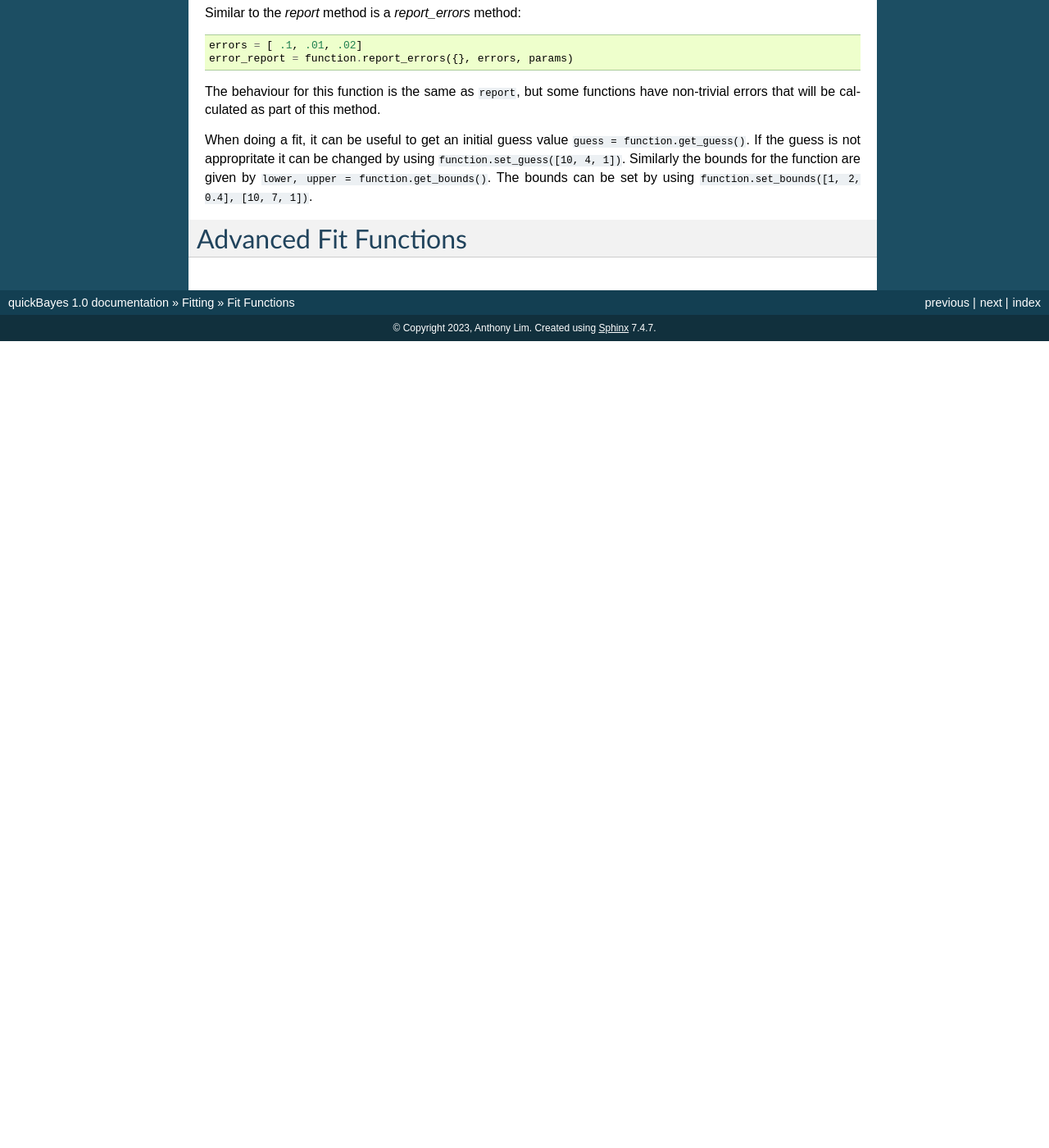
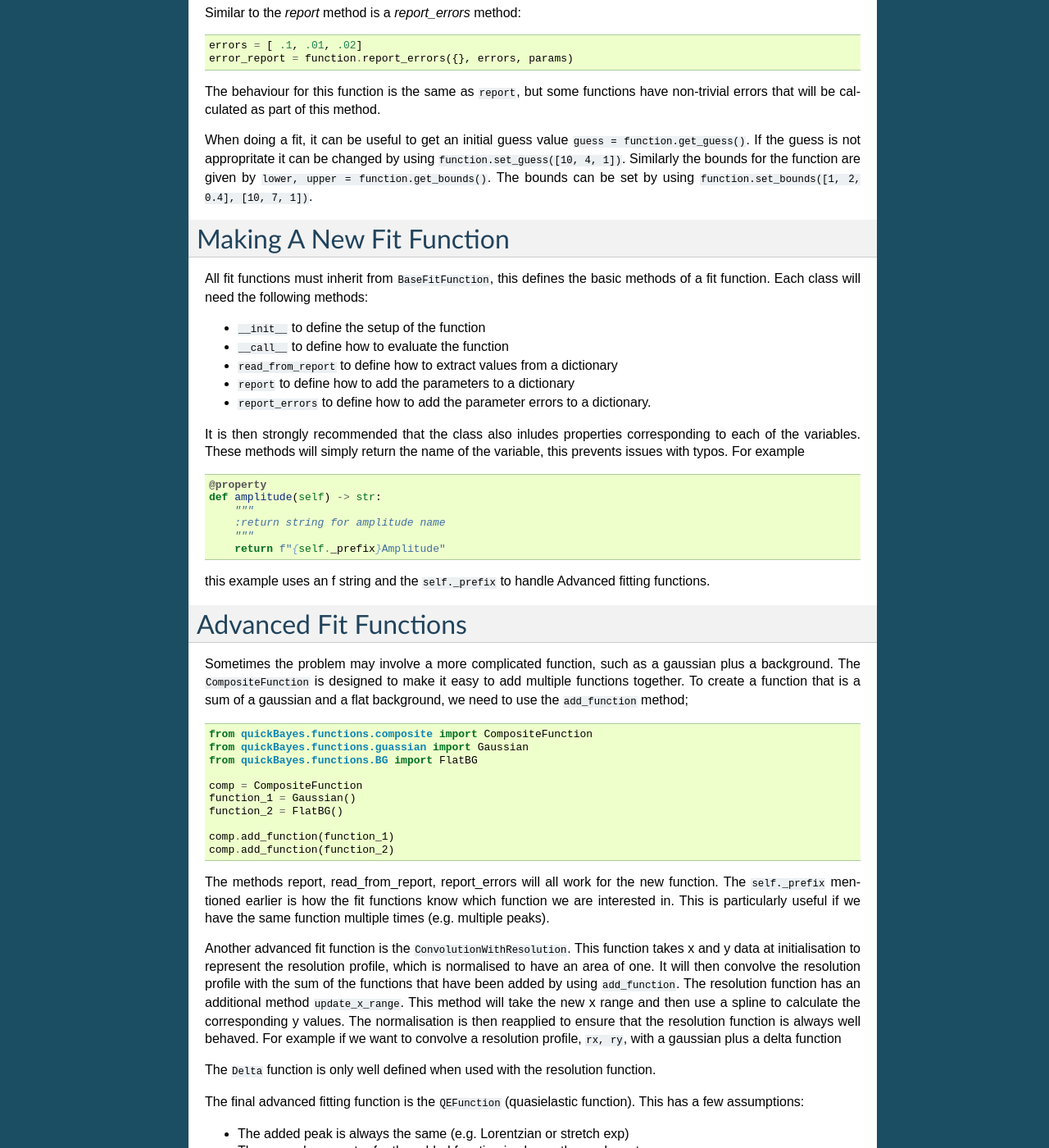
Before and after one commit to ISISNeutronMuon/quickBayes, a Sphinx documentation site: the page built from docs/source/fitting/fit_functions.rst, in a window 1280 px wide and 1400 px high, scrolled down 1129 px. Shown: the whole window at 82% size. Built offline with Sphinx 7.4.7, drawn with Linux system fonts in a browser that asks for light colours; cross-references to code outside the pages are shown as plain code; before the commit the page ends 1545 px from its top, so only the background shows below that; some of the changed text lies outside the part shown.

Commit message:
add advanced fitting functions doc

```diff
--- a/docs/source/fitting/fit_functions.rst
+++ b/docs/source/fitting/fit_functions.rst
@@ -90,5 +90,109 @@ Similarly the bounds for the function are given by :code:`lower, upper = functio
 The bounds can be set by using :code:`function.set_bounds([1, 2, 0.4], [10, 7, 1])`.
 
 
+Making A New Fit Function
+=========================
+
+All fit functions must inherit from :cod:`BaseFitFunction`, this defines the basic methods of a fit function.
+Each class will need the following methods:
+
+- :code:`__init__` to define the setup of the function
+- :code:`__call__` to define how to evaluate the function
+- :code:`read_from_report` to define how to extract values from a dictionary
+- :code:`report` to define how to add the parameters to a dictionary
+- :code:`report_errors` to define how to add the parameter errors to a dictionary.
+
+It is then strongly recommended that the class also inludes properties corresponding to each of the variables.
+These methods will simply return the name of the variable, this prevents issues with typos.
+For example
+
+.. code-block:: python
+
+   @property
+   def amplitude(self) -> str:
+       """
+       :return string for amplitude name
+       """
+       return f"{self._prefix}Amplitude"
+
+this example uses an f string and the :code:`self._prefix` to handle Advanced fitting functions.
+
+
 Advanced Fit Functions
 ======================
+
+
+Sometimes the problem may involve a more complicated function, such as a gaussian plus a background.
+The :code:`CompositeFunction` is designed to make it easy to add multiple functions together.
+To create a function that is a sum of a gaussian and a flat background, we need to use the :code:`add_function` method;
+
+.. code-block:: python
+
+   from quickBayes.functions.composite import CompositeFunction
+   from quickBayes.functions.guassian import Gaussian
+   from quickBayes.functions.BG import FlatBG
+
+   comp = CompositeFunction
+   function_1 = Gaussian()
+   function_2 = FlatBG()
+
+   comp.add_function(function_1)
+   comp.add_function(function_2)
+
+
+The methods report, read_from_report, report_errors will all work for the new function.
+The :code:`self._prefix` mentioned earlier is how the fit functions know which function we are interested in.
+This is particularly useful if we have the same function multiple times (e.g. multiple peaks).
+
+Another advanced fit function is the :code:`ConvolutionWithResolution`.
+This function takes x and y data at initialisation to represent the resolution profile, which is normalised to have an area of one.
+It will then convolve the resolution profile with the sum of the functions that have been added by using :code:`add_function`.
+The resolution function has an additional method :code:`update_x_range`.
+This method will take the new x range and then use a spline to calculate the corresponding y values.
+The normalisation is then reapplied to ensure that the resolution function is always well behaved.
+For example if we want to convolve a resolution profile, :code:`rx, ry`, with a gaussian plus a delta function
+
+.. code-block::python
+
+   from quickBayes.functions.gaussian import Gaussian
+   from quickBayes.functions.delta import Delta
+   from quickBayes.functions.convolution import (
+        ConvolutionWithResolution as conv)
+
+   rx = np.linspace(-5, 5)
+   ry = np.exp(-rx*rx/.8**2)
+
+   # set a range of interest
+   c_func = conv(rx, ry, -4, 4)
+
+   function_1 = Gaussian()
+   function_2 = Delta()
+
+   c_func.add_function(function_1)
+   c_func.add_function(function_2)
+
+   # change the x range for resolution function
+   new_x = np.linspace(-4., .4, 200)
+   c_func.update_x_range(new_x)
+
+The :code:`Delta` function is only well defined when used with the resolution function.
+
+The final advanced fitting function is the :code:`QEFunction` (quasielastic function).
+This has a few assumptions:
+
+- The added peak is always the same (e.g. Lorentzian or stretch exp)
+- The second parameter for the added function is always the peak centre
+- The added peaks will be convolved with the resolution function
+- The number of peaks in a report is less than or equal to the number of peaks in a fit function
+- The elastic peak can be represented by a delta function
+
+This function can update the resolution profile in the same way as the :code:`ConvolutionWithResolution` function.
+The :code:`QEFunction` has some extra properties
+
+- :code:`N_params` for the number of parameters in the function (including any delta function).
+- :code:`N_peaks` the number of peaks that have been added to the function.
+
+The function also has some extra methods such as :code:`add_single_function`, which defines how a new peak is added to the function.
+There are also methods for setting and getting the guesses and bounds for the different parts of the function (background, delta and the function at a given index from within the sum in the convolution).
+This function is an abstract class will need to be implemented, for example :code:`QlDataFunction, QSEFunction, QSEFixFunction`.
+These all implement a method for adding a peak, which calls the :code:`add_single_function` method of :code:`QEFunction`.
```
